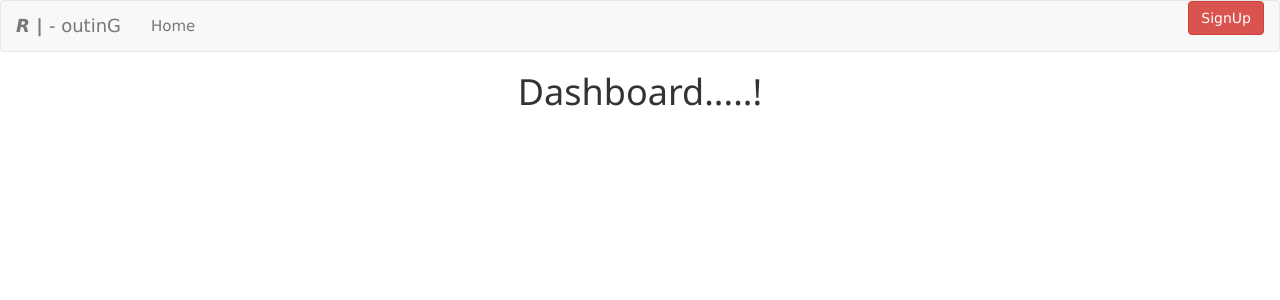
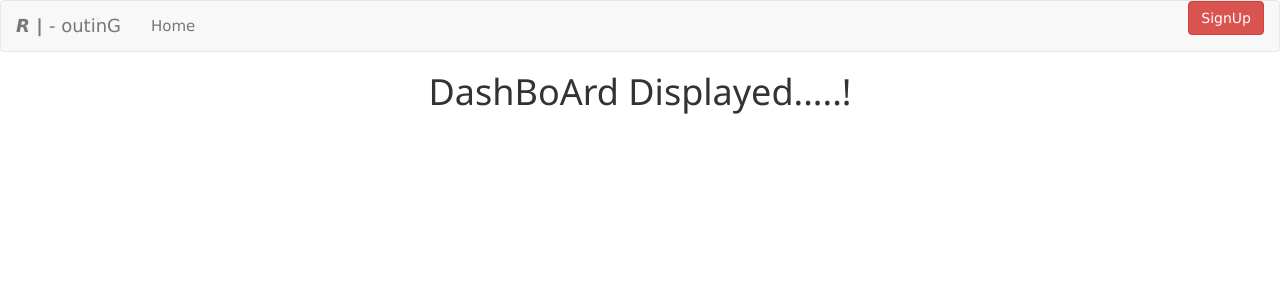
Before and after one commit to CH-RK/MusicApp, an Angular app: page /dashboard in a window 1280 px wide. Shown: the top 300 px of the page. Built offline with nearby package versions, Linux system fonts and the light colour scheme.

Commit message:
Displayed

```diff
--- a/src/app/app-dashboard/app-dashboard.component.ts
+++ b/src/app/app-dashboard/app-dashboard.component.ts
@@ -2,7 +2,7 @@ import { Component, OnInit } from '@angular/core';
 
 @Component({
   selector: 'app-app-dashboard',
-  template: `<h1 align="center">Dashboard.....!</h1>`,
+  template: `<h1 align="center">DashBoArd Displayed.....!</h1>`,
   styles: []
 })
 export class AppDashboardComponent implements OnInit {
```
